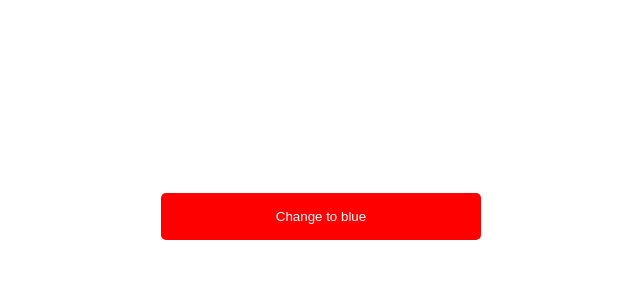
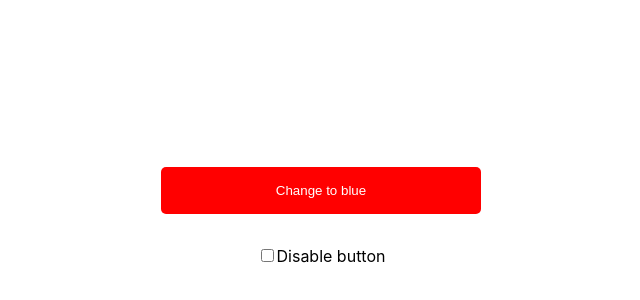
Before and after one commit to GadDev/testing-react-jest-testing-library, a React (Create React App) app: page / in a window 1280 px wide. Shown: the part 184-484 px from the top of the page, without its empty margins (319-959 px from the left). Built offline with nearby package versions, Linux system fonts and the light colour scheme.

Commit message:
more style, and adding test for enable-button-checkbox

```diff
--- a/src/App.css
+++ b/src/App.css
@@ -15,3 +15,14 @@
 	min-width: 20rem;
 	transition: background 0.3s ease;
 }
+
+.App main {
+	display: flex;
+	flex-direction: column;
+	justify-content: center;
+	align-items: center;
+}
+
+.checkbox-field {
+	margin-top: 2rem;
+}
--- a/src/App.jsx
+++ b/src/App.jsx
@@ -1,9 +1,11 @@
+/* eslint-disable jsx-a11y/label-has-associated-control */
 import "./App.css";
 
 import { useState } from "react";
 
 function App() {
   const [btnColor, setBtnColor] = useState("red");
+  const [disabled, setDisabled] = useState(false);
   const btnName = btnColor === "red" ? "blue" : "red";
   return (
     <div className="App">
@@ -12,9 +14,21 @@ function App() {
           type="button"
           style={{ backgroundColor: btnColor }}
           onClick={() => setBtnColor(btnName)}
+          disabled={disabled}
         >
           Change to {btnName}
         </button>
+        <div className="checkbox-field">
+          <input
+            type="checkbox"
+            id="enable-button-checkbox"
+            name="enable-button-checkbox"
+            defaultChecked={disabled}
+            aria-checked={disabled}
+            onChange={(e) => setDisabled(e.target.checked)}
+          />
+          <label htmlFor="enable-button-checkbox">Disable button</label>
+        </div>
       </main>
     </div>
   );
```
Also changed, not shown: 1 other file (tests, documents, lock files or other folders).
